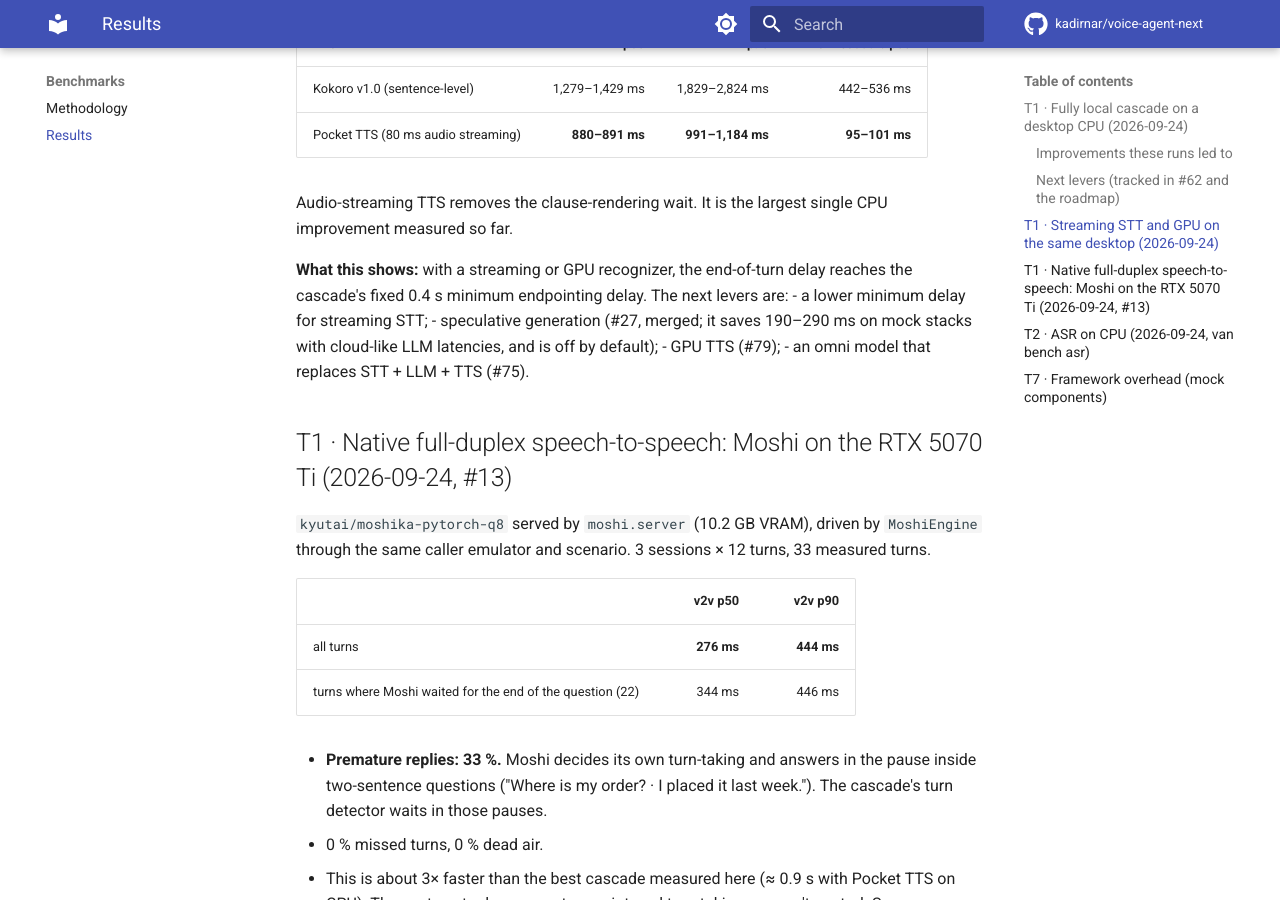
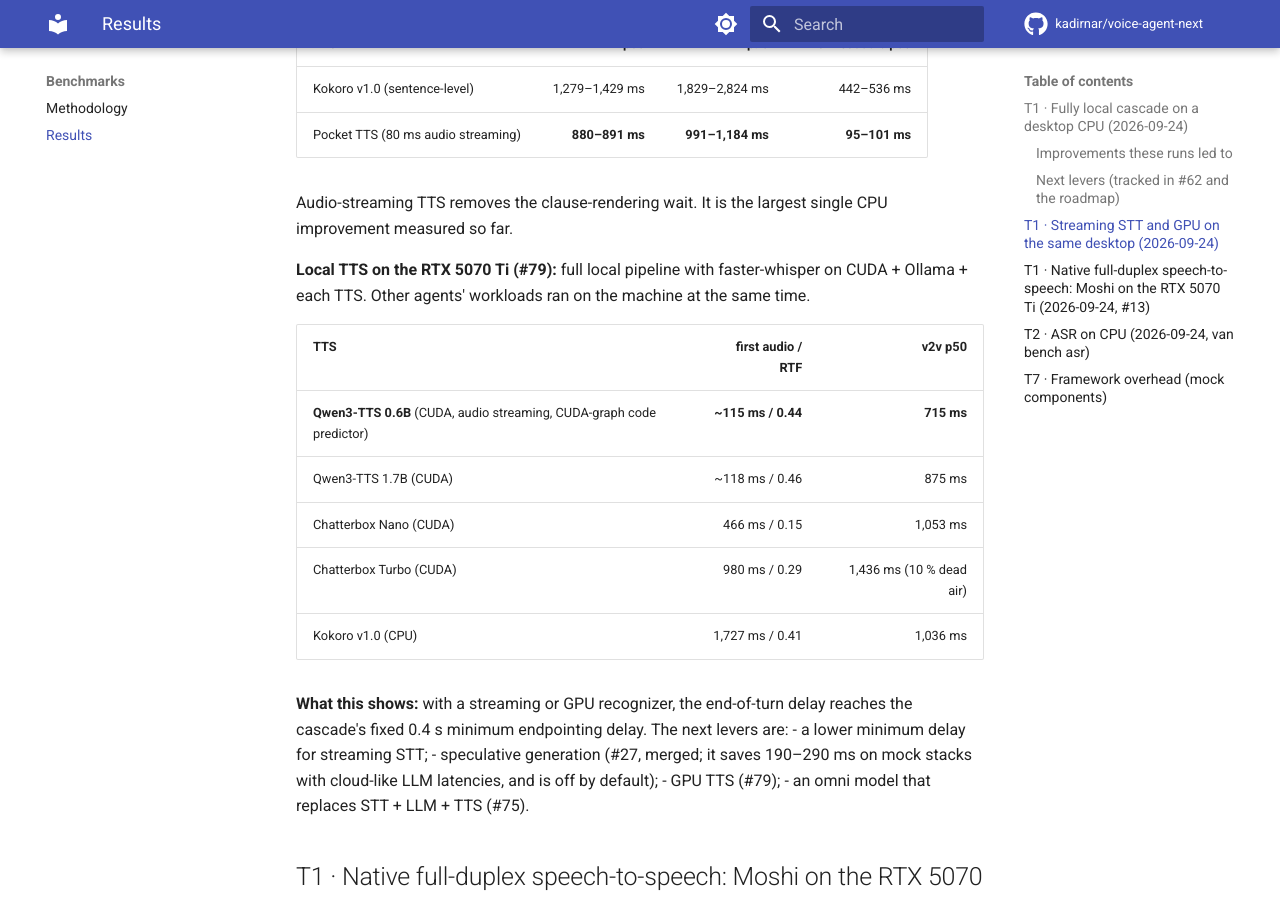
Before and after one commit to kadirnar/voice-agent-next, an MkDocs documentation site: the page built from docs/benchmarks/results.md, in a window 1280 px wide and 900 px high, scrolled down 2538 px. Built offline with MkDocs 1.6.1 and Material for MkDocs 9.7.7, drawn with Linux system fonts in a browser that asks for light colours; comment, search, counter and statistics services are not loaded.

Commit message:
docs(bench): local GPU TTS results (Qwen3-TTS 715 ms v2v)
Co-Authored-By: Claude Opus 5.5 (1M context) <noreply@anthropic.com>

```diff
--- a/docs/benchmarks/results.md
+++ b/docs/benchmarks/results.md
@@ -66,6 +66,16 @@ These runs use the same scenario (`latency-local*.yaml`) and the same LLM and TT
 
 Audio-streaming TTS removes the clause-rendering wait. It is the largest single CPU improvement measured so far.
 
+**Local TTS on the RTX 5070 Ti (#79):** full local pipeline with faster-whisper on CUDA + Ollama + each TTS. Other agents' workloads ran on the machine at the same time.
+
+| TTS | first audio / RTF | v2v p50 |
+|---|---:|---:|
+| **Qwen3-TTS 0.6B** (CUDA, audio streaming, CUDA-graph code predictor) | **~115 ms / 0.44** | **715 ms** |
+| Qwen3-TTS 1.7B (CUDA) | ~118 ms / 0.46 | 875 ms |
+| Chatterbox Nano (CUDA) | 466 ms / 0.15 | 1,053 ms |
+| Chatterbox Turbo (CUDA) | 980 ms / 0.29 | 1,436 ms (10 % dead air) |
+| Kokoro v1.0 (CPU) | 1,727 ms / 0.41 | 1,036 ms |
+
 **What this shows:** with a streaming or GPU recognizer, the end-of-turn delay reaches the cascade's fixed 0.4 s minimum endpointing delay. The next levers are:
 - a lower minimum delay for streaming STT;
 - speculative generation (#27, merged; it saves 190–290 ms on mock stacks with cloud-like LLM latencies, and is off by default);
```
